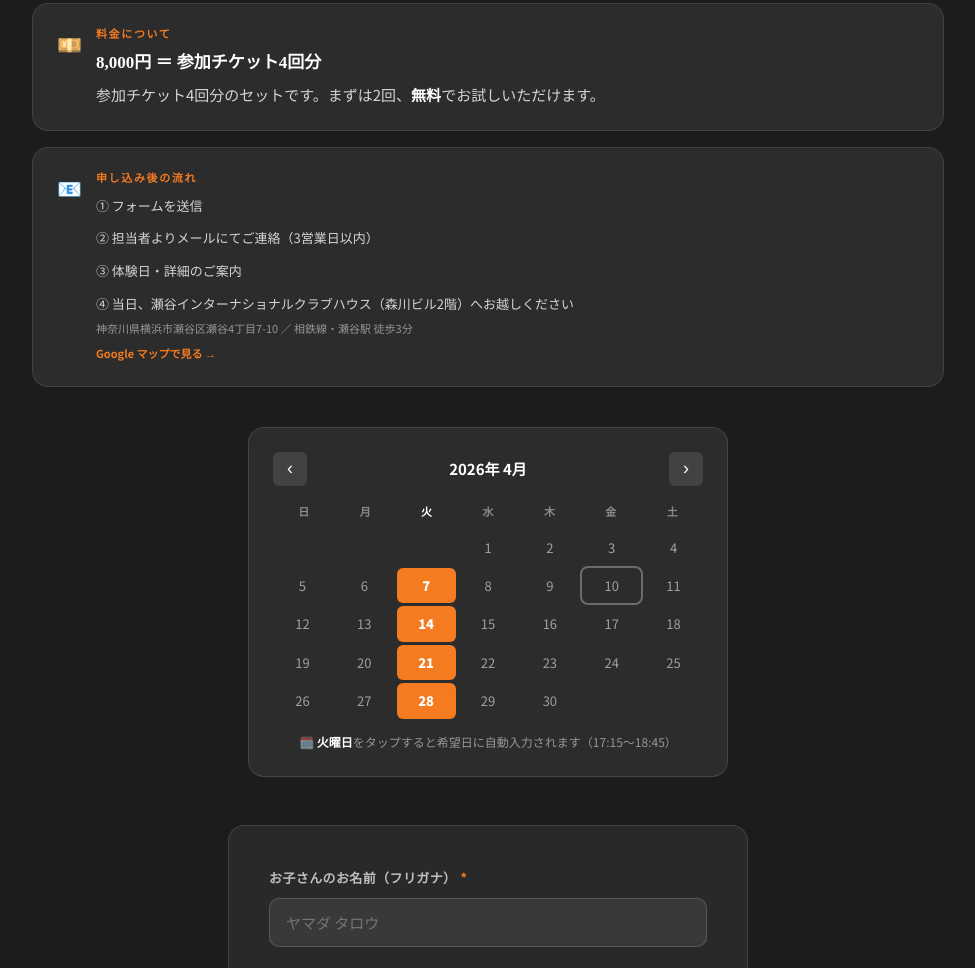
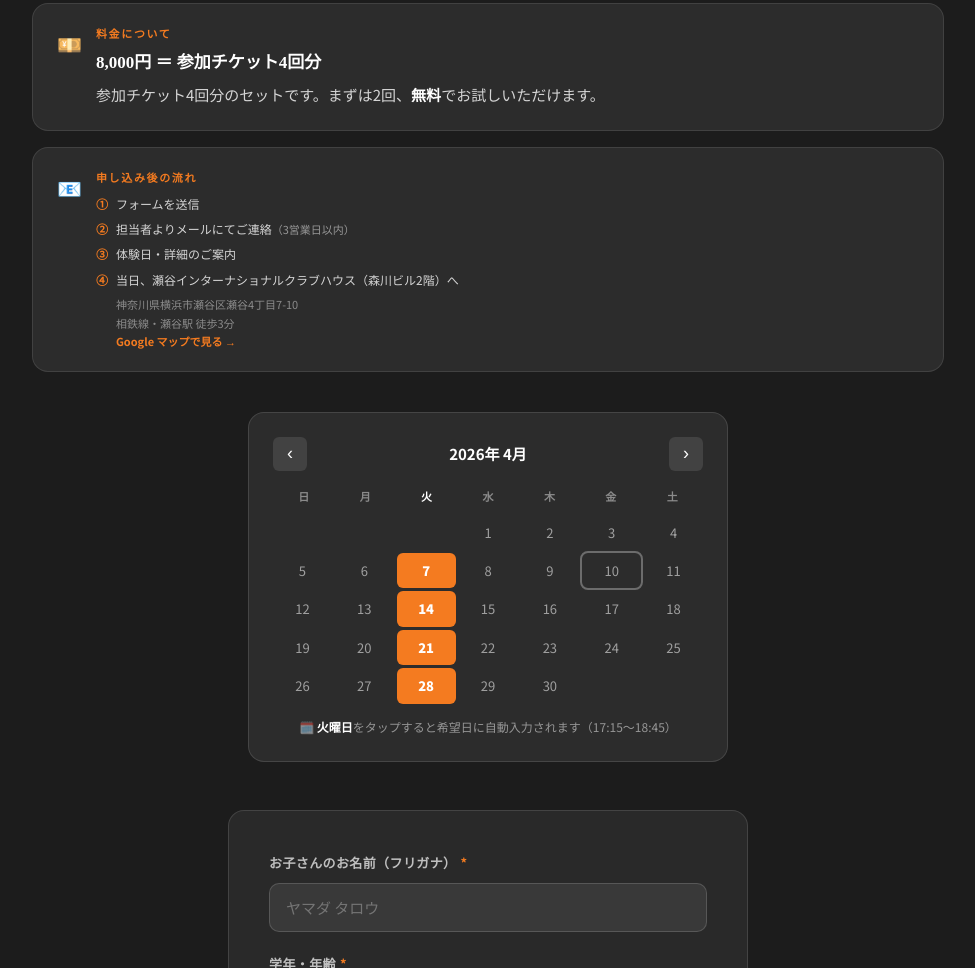
Before and after one commit to seyaautonomylab-a11y/sif-freeschool, a plain HTML site: page index.html in a window 1280 px wide. Shown: the part 8126-9094 px from the top of the page, without its empty margins (152-1127 px from the left). Drawn offline with Linux system fonts and the light colour scheme.

Commit message:
申し込み後の流れを見やすく整形
- ①〜④をオレンジ番号＋インデント付きの独立行に分割
- フォントを 12px に縮小、住所・マップは 11px で補足表示
- 全ステップが枠内に収まるレイアウトに変更

Co-Authored-By: Claude Sonnet 4.6 <noreply@anthropic.com>

```diff
--- a/index.html
+++ b/index.html
@@ -2104,16 +2104,30 @@
 
       <div class="flow-info-card flow-info-card--dark">
         <span class="flow-info-card__icon">📧</span>
-        <div>
+        <div style="width:100%;min-width:0;">
           <div class="flow-info-card__label">申し込み後の流れ</div>
-          <div class="flow-info-card__text flow-info-card__text--steps" style="font-size:13px;">
-            <span>① フォームを送信</span>
-            <span>② 担当者よりメールにてご連絡（3営業日以内）</span>
-            <span>③ 体験日・詳細のご案内</span>
-            <span>④ 当日、瀬谷インターナショナルクラブハウス（森川ビル2階）へお越しください<br>
-              <span style="font-size:11px;color:rgba(255,255,255,.5);">神奈川県横浜市瀬谷区瀬谷4丁目7-10 ／ 相鉄線・瀬谷駅 徒歩3分</span><br>
-              <a href="https://maps.google.com/?q=神奈川県横浜市瀬谷区瀬谷4丁目7-10+森川ビル" target="_blank" rel="noopener" style="font-size:11px;color:var(--orange);font-weight:700;">Google マップで見る →</a>
-            </span>
+          <div style="display:flex;flex-direction:column;gap:6px;font-family:'Noto Sans JP',sans-serif;font-size:12px;color:rgba(255,255,255,.8);line-height:1.6;">
+            <div style="display:flex;gap:8px;align-items:baseline;">
+              <span style="color:var(--orange);font-weight:700;flex-shrink:0;">①</span>
+              <span>フォームを送信</span>
+            </div>
+            <div style="display:flex;gap:8px;align-items:baseline;">
+              <span style="color:var(--orange);font-weight:700;flex-shrink:0;">②</span>
+              <span>担当者よりメールにてご連絡<span style="color:rgba(255,255,255,.5);font-size:11px;">（3営業日以内）</span></span>
+            </div>
+            <div style="display:flex;gap:8px;align-items:baseline;">
+              <span style="color:var(--orange);font-weight:700;flex-shrink:0;">③</span>
+              <span>体験日・詳細のご案内</span>
+            </div>
+            <div style="display:flex;gap:8px;align-items:baseline;">
+              <span style="color:var(--orange);font-weight:700;flex-shrink:0;">④</span>
+              <span>当日、瀬谷インターナショナルクラブハウス（森川ビル2階）へ</span>
+            </div>
+            <div style="margin-left:20px;font-size:11px;color:rgba(255,255,255,.45);line-height:1.7;">
+              神奈川県横浜市瀬谷区瀬谷4丁目7-10<br>
+              相鉄線・瀬谷駅 徒歩3分<br>
+              <a href="https://maps.google.com/?q=神奈川県横浜市瀬谷区瀬谷4丁目7-10+森川ビル" target="_blank" rel="noopener" style="color:var(--orange);font-weight:700;">Google マップで見る →</a>
+            </div>
           </div>
         </div>
       </div>
```
